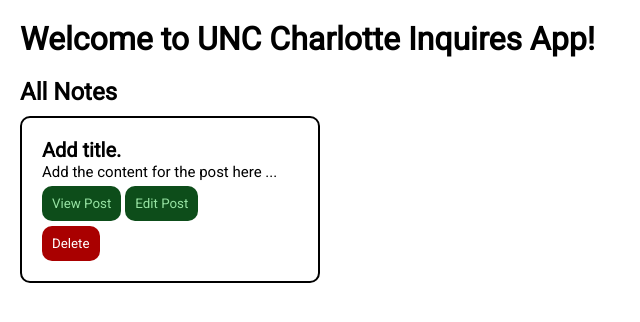
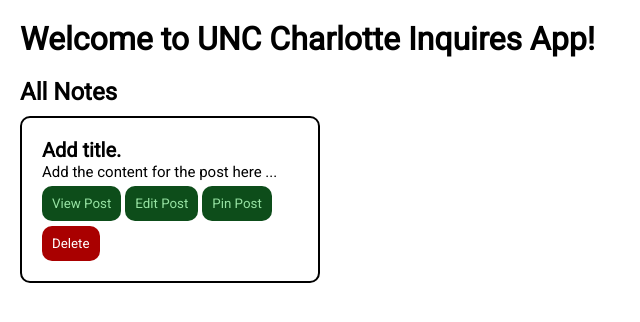
Before and after one commit to kpeter49/ITSC3155_Group21, a Flask app: page / in a window 1280 px wide. Shown: the part 59-381 px from the top of the page, without its empty margins (0-640 px from the left). Run offline with Flask 2, Linux system fonts and the light colour scheme; data comes from the database, SQL or seed files in the repository.

Commit message:
Initial Pin method. Added pin button.

```diff
--- a/app.py
+++ b/app.py
@@ -37,16 +37,21 @@ def index():
         if "view" in request.form.keys():
             request.form['view']
             my_post = db.session.query(Post).filter_by(id=request.form['id']).one()
-            return render_template('note.html', post_id=request.form['id'], note=my_post)
+            # create a comment form object
+            form = CommentForm()
+
+            return render_template('note.html', post_id=request.form['id'], note=my_post, form=form)
         elif "edit" in request.form.keys():
             return redirect(url_for('edit', post_id=request.form['id']))
     # get all posts from database
     my_posts = db.session.query(Post).all()
     return render_template('index.html', posts=my_posts)
 
+
 def allowed_file(filename):
     return '.' in filename and \
            filename.rsplit('.', 1)[1].lower() in ALLOWED_EXTENSIONS
+
 
 # create a new post
 @app.route('/newpost', methods=['GET', 'POST'])
@@ -159,21 +164,28 @@ def filter_post():
 
 # Create a Comment
 @app.route('/notes/<note_id>/comment', methods=['POST'])
-def new_comment(note_id):
+def new_comment(post_id):
     if session.get('user'):
         comment_form = CommentForm()
         # validate_on_submit only validates using POST
         if comment_form.validate_on_submit():
             # get comment data
             comment_text = request.form['comment']
-            new_record = Comment(comment_text, int(note_id), session['user_id'])
+            new_record = Comment(comment_text, int(post_id), session['user_id'])
             db.session.add(new_record)
             db.session.commit()
 
-        return redirect(url_for('get_note', note_id=note_id))
+        return redirect(url_for('get_note', note_id=post_id))
 
     else:
         return redirect(url_for('index'))
 
 
+# Pin Post
+@app.route('/pin/')
+def pin_post(post_id):
+
+    return redirect(url_for('index'))
+
+
 app.run(host=os.getenv('IP', '127.0.0.1'), port=int(os.getenv('PORT', 5000)), debug=True)
--- a/templates/post_catalog.html
+++ b/templates/post_catalog.html
@@ -8,6 +8,7 @@
             <p><label class="post_text">{{ post.text }}</label></p>
             <input name="view" type="submit" value="View Post"/>
             <input name="edit" type="submit" value="Edit Post"/>
+            <input name="pin" type="button" value="Pin Post"/>
         </form>
         <form action="{{ url_for('delete_post', post_id=post.id) }}" method="post">
             <input class="delete_button" type="submit" value="Delete"/>
```
